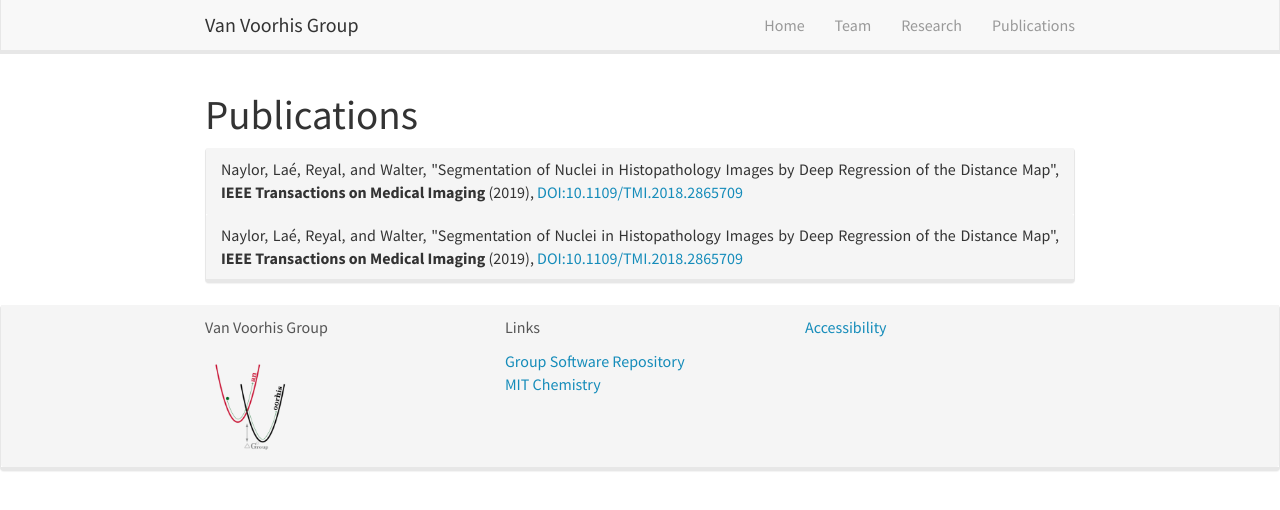
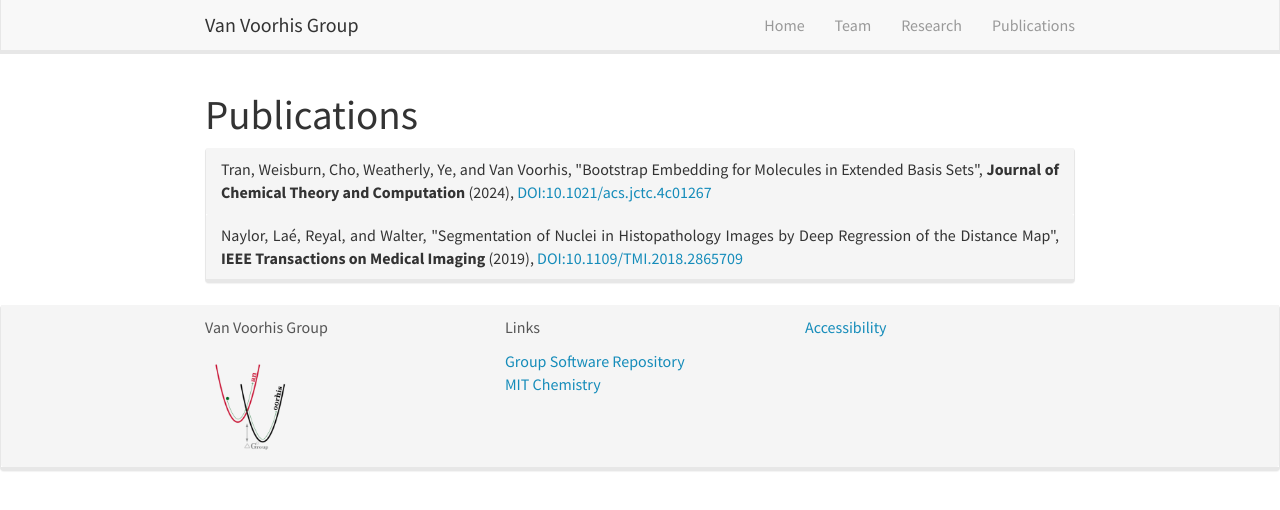
Before and after one commit to troyvvgroup/troyvvgroup.github.io, a Jekyll site: the page built from _pages/publications.html, in a window 1280 px wide. Shown: the top 510 px of the page. Built offline with Jekyll 4.4.1, drawn with Linux system fonts in a browser that asks for light colours; nearby versions of some CDN libraries; some of the changed lines change nothing that is shown.

Commit message:
Update publications.json

```diff
--- a/_data/publications.json
+++ b/_data/publications.json
@@ -2,37 +2,45 @@
 	{
 		"id": "http://zotero.org/groups/2386072/items/NU9LTX7C",
 		"type": "article-journal",
-		"title": "Segmentation of Nuclei in Histopathology Images by Deep Regression of the Distance Map",
-		"container-title": "IEEE Transactions on Medical Imaging",
-		"page": "448-459",
-		"volume": "38",
-		"issue": "2",
-		"source": "IEEE Xplore",
-		"abstract": "The advent of digital pathology provides us with the challenging opportunity to automatically analyze whole slides of diseased tissue in order to derive quantitative profiles that can be used for diagnosis and prognosis tasks. In particular, for the development of interpretable models, the detection and segmentation of cell nuclei is of the utmost importance. In this paper, we describe a new method to automatically segment nuclei from Haematoxylin and Eosin (H&E) stained histopathology data with fully convolutional networks. In particular, we address the problem of segmenting touching nuclei by formulating the segmentation problem as a regression task of the distance map. We demonstrate superior performance of this approach as compared to other approaches using Convolutional Neural Networks.",
-		"DOI": "10.1109/TMI.2018.2865709",
+		"title": "Bootstrap Embedding for Molecules in Extended Basis Sets",
+		"container-title": "Journal of Chemical Theory and Computation",
+		"page": "",
+		"volume": "",
+		"issue": "",
+		"source": "",
+		"abstract": "Quantum embedding methods are powerful tools to exploit the locality of electron correlation, but thus far many wave function-in-wave function methods have focused on small (e.g., minimal) basis sets. One major challenge for extended basis sets lies in defining consistent atom- or fragment-localized orbitals in spite of the larger spatial extent of the underlying atomic orbitals. In this work, we modify a particular form of quantum embedding, bootstrap embedding (BE), to the case of extended basis sets. We find that using intrinsic atomic orbital (IAO) localization schemes alongside BE converges to ∼99.7% of the CCSD correlation energy in 3-21G, 6-311G, and cc-pVDZ basis sets for reasonably sized fragments. These results mark an important first step in extending the success of embedding methods to properly studying dynamic correlation.",
+		"DOI": "10.1021/acs.jctc.4c01267",
 		"author": [
 			{
-				"family": "Naylor",
-				"given": "P."
+				"family": "Tran",
+				"given": "H. K."
 			},
 			{
-				"family": "Laé",
+				"family": "Weisburn",
+				"given": "L. P."
+			},
+			{
+				"family": "Cho",
 				"given": "M."
 			},
 			{
-				"family": "Reyal",
-				"given": "F."
+				"family": "Weatherly",
+				"given": "S."
 			},
 			{
-				"family": "Walter",
+				"family": "Ye",
+				"given": "H."
+			},
+			{
+				"family": "Van Voorhis",
 				"given": "T."
 			}
 		],
 		"issued": {
 			"date-parts": [
 				[
-					"2019",
-					2
+					"2024",
+					12
 				]
 			]
 		}
```
